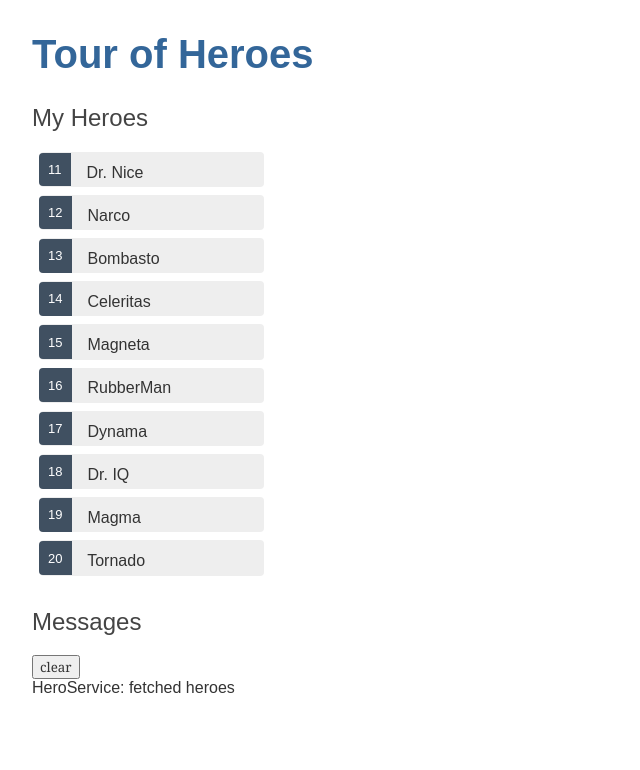
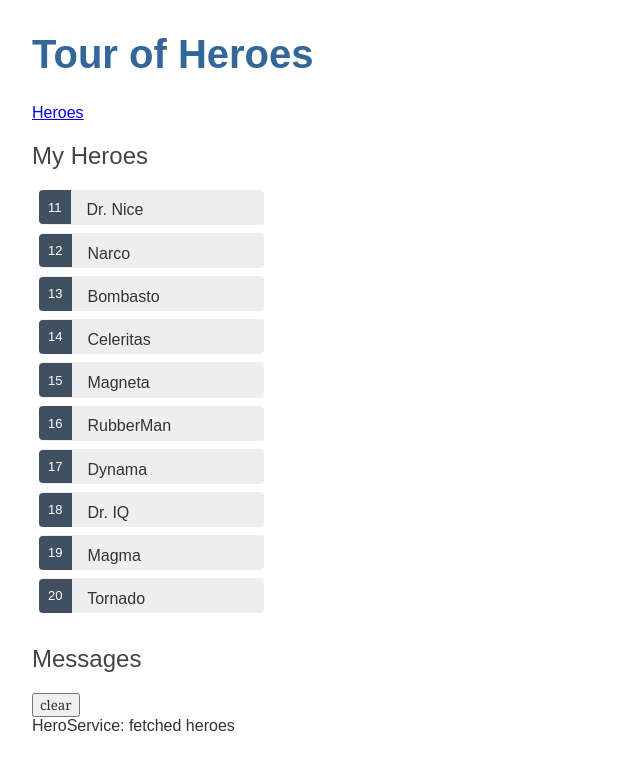
Before and after one commit to DiFly/heroes-app-angular, an Angular app: page /heroes in a window 1280 px wide. Shown: the top 770 px of the page, without its empty margins (0-640 px from the left). Built offline with nearby package versions, Linux system fonts and the light colour scheme.

Commit message:
Create link to /heroes page

```diff
--- a/src/app/app.component.html
+++ b/src/app/app.component.html
@@ -1,4 +1,8 @@
 <h1>{{title}}</h1>
 
-<app-heroes></app-heroes>
+<nav>
+  <a routerLink="/heroes">Heroes</a>
+</nav>
+
+<router-outlet></router-outlet>
 <app-messages></app-messages>
```
